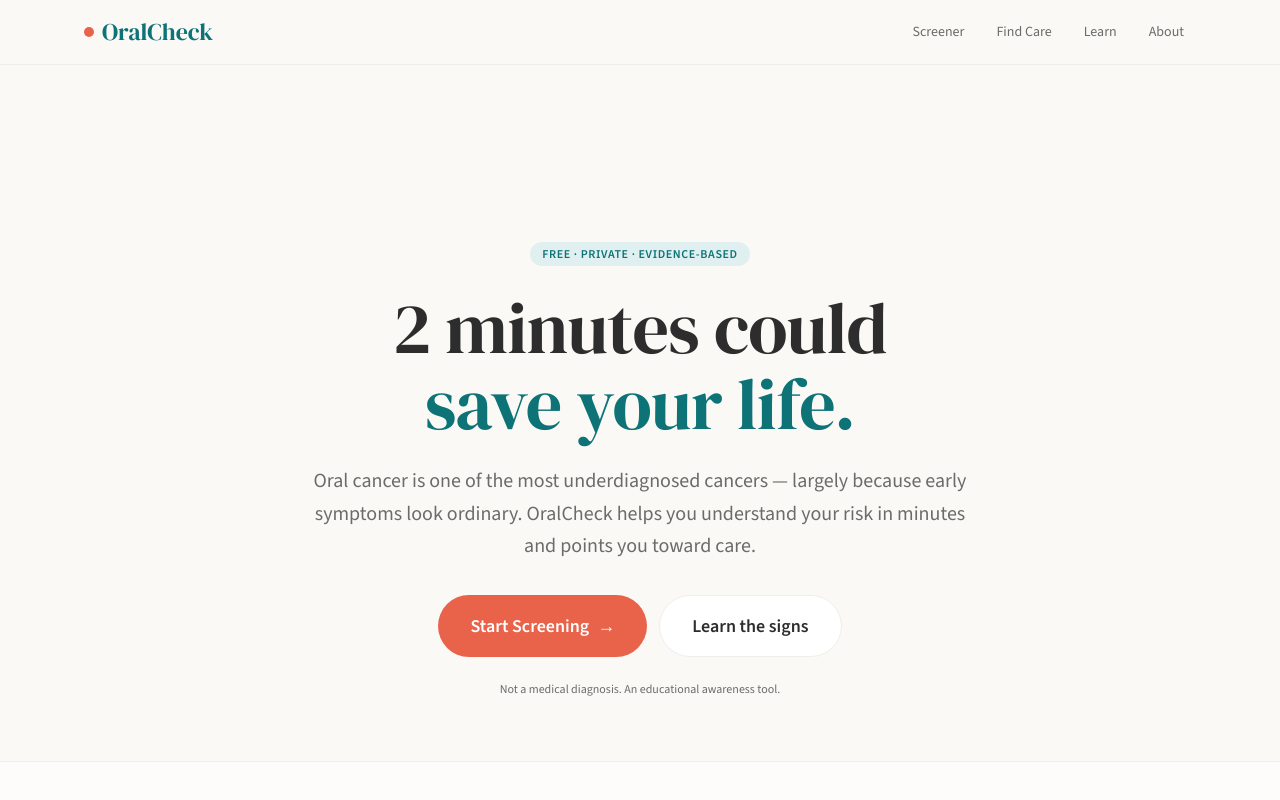
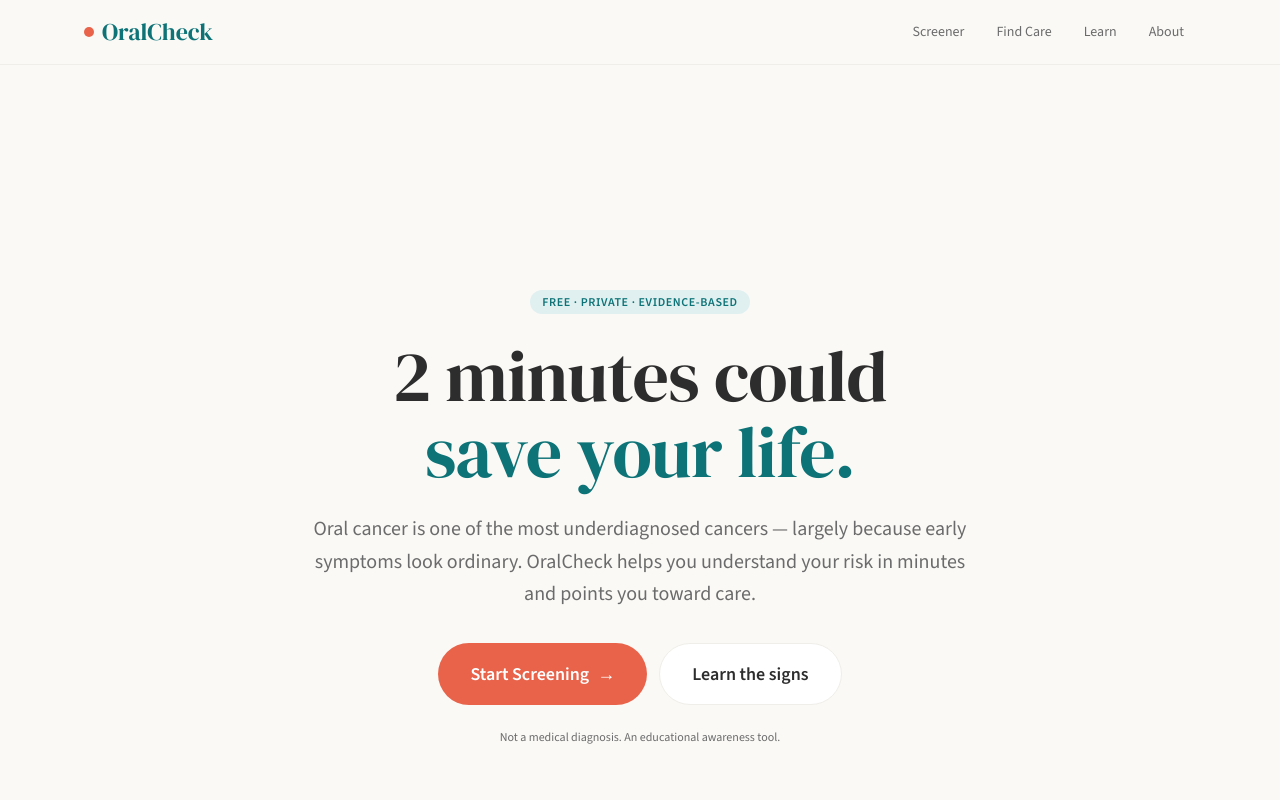
Before and after one commit to ianoharris/oralcheck, a Next.js app: page / in a window 1280 px wide. Shown: the top 800 px of the page. Built offline with nearby package versions, Linux system fonts and the light colour scheme.

Commit message:
Increase hero padding to compensate for removed WDA line
Co-Authored-By: Claude Sonnet 4.6 <noreply@anthropic.com>

```diff
--- a/src/components/HeroSectionWide.tsx
+++ b/src/components/HeroSectionWide.tsx
@@ -16,7 +16,7 @@ export default function HeroSectionWide() {
         };
 
   return (
-    <section className="max-w-4xl mx-auto px-5 pt-32 sm:pt-44 pb-16 text-center">
+    <section className="max-w-4xl mx-auto px-5 pt-40 sm:pt-56 pb-20 text-center">
       <motion.div {...fadeItem(0)}>
         <span className="inline-block text-xs font-semibold uppercase tracking-wider text-brand bg-brand-soft px-3 py-1 rounded-full">
           Free · Private · Evidence-based
```
